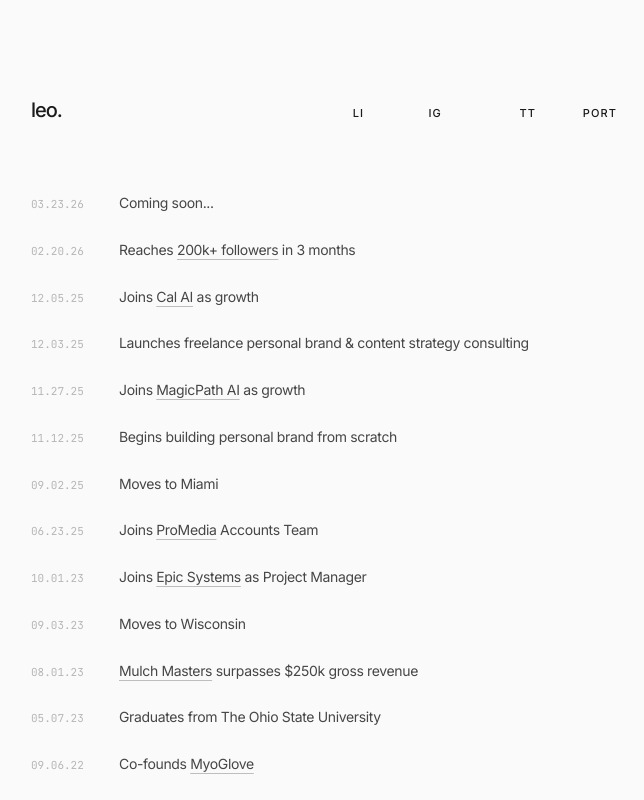
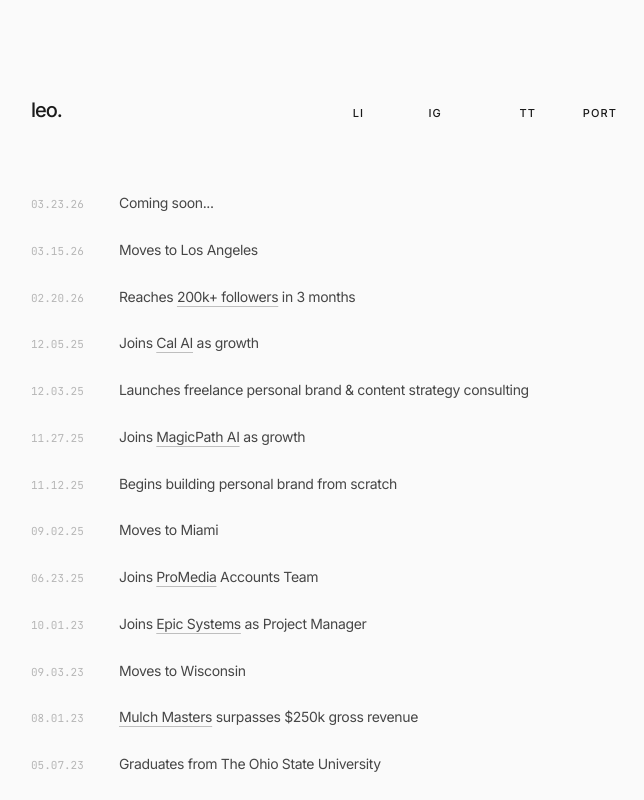
Before and after one commit to leonardyu19-stack/leo-yu-port, a React (Vite) app: page / in a window 1280 px wide. Shown: the top 800 px of the page, without its empty margins (297-941 px from the left). Built offline with nearby package versions, Linux system fonts and the light colour scheme.

Commit message:
Update App.tsx

```diff
--- a/src/App.tsx
+++ b/src/App.tsx
@@ -11,6 +11,7 @@ interface TimelineItem {
 
 const timelineData: TimelineItem[] = [
   { date: '03.23.26', content: 'Coming soon...' },
+  { date: '03.15.26', content: 'Moves to Los Angeles' },
   { date: '02.20.26', content: 'Reaches ', linkText: '200k+ followers', link: 'https://beacons.ai/leoyu.mp4/mediakit', suffix: ' in 3 months' },
   { date: '12.05.25', content: 'Joins ', linkText: 'Cal AI', link: 'https://calai.app', suffix: ' as growth' },
   { date: '12.03.25', content: 'Launches freelance personal brand & content strategy consulting' },
```
